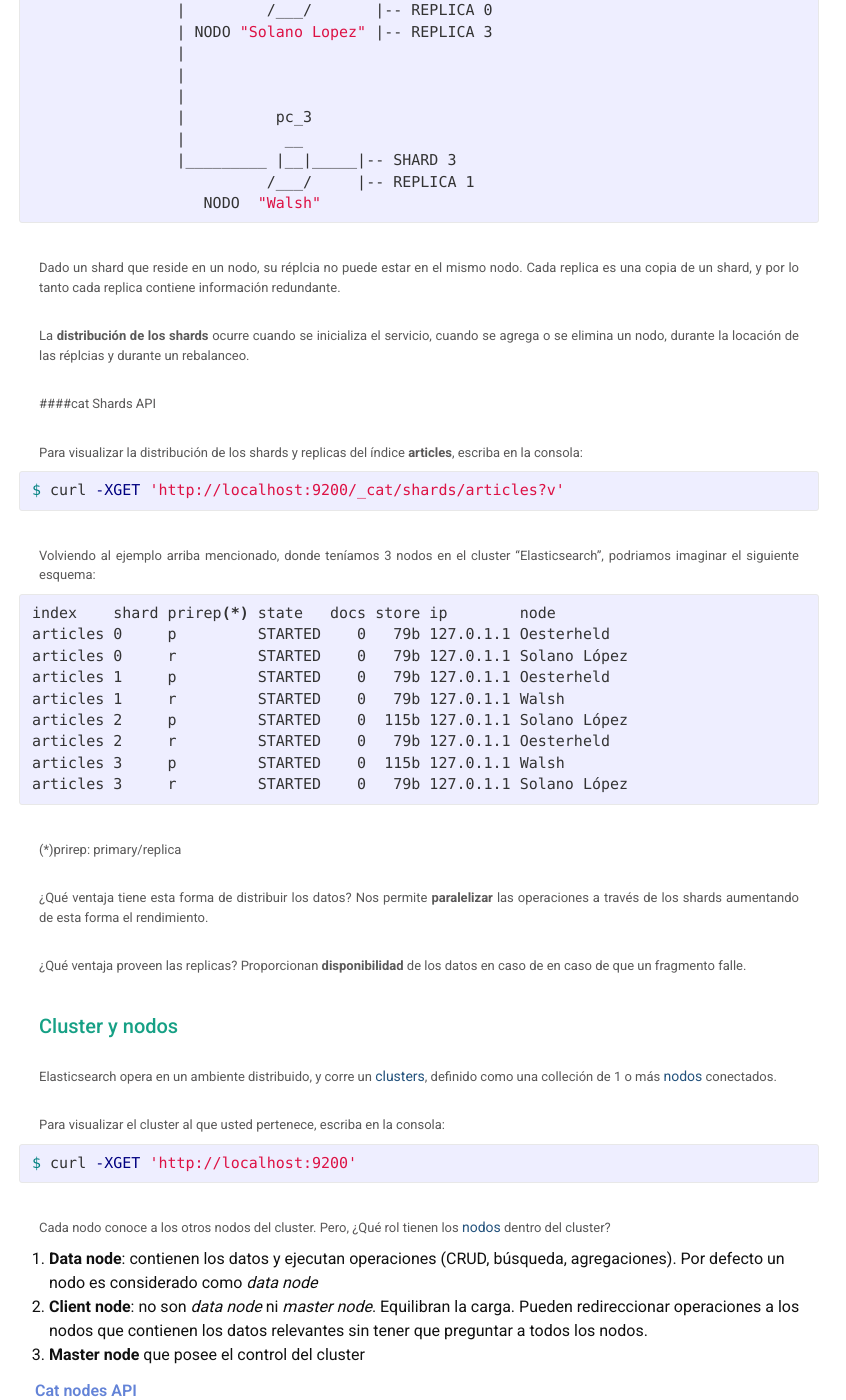
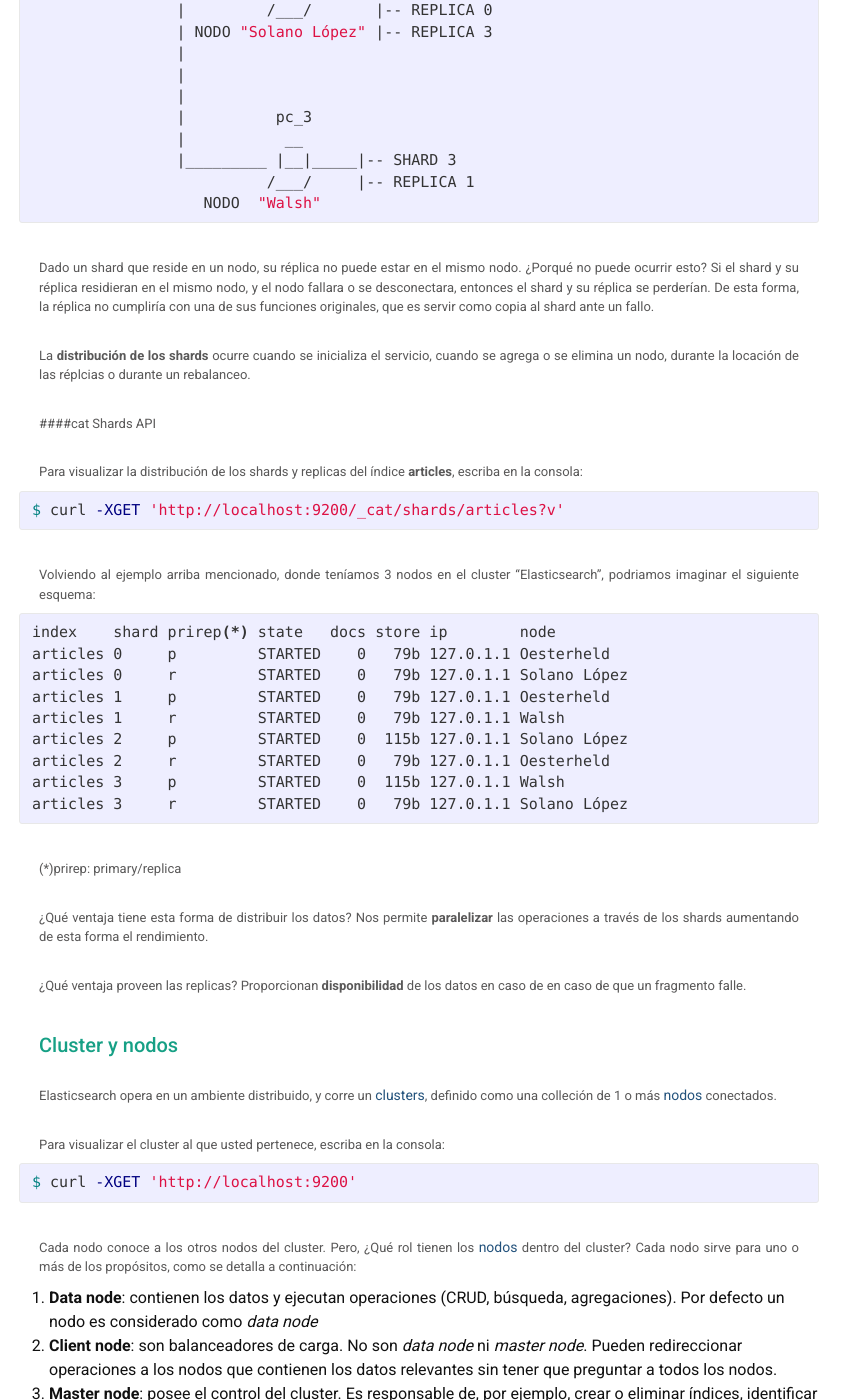
Before and after one commit to Desarrollo-CeSPI/desarrollo-cespi.github.io, a Jekyll site: the page built from _posts/2016-04-22-elasticsearch-module_2.md, in a window 1280 px wide and 1400 px high, scrolled down 3038 px. Shown: the whole window, without its empty margins (221-1067 px from the left). Built offline with Jekyll 4.4.1, drawn with Linux system fonts in a browser that asks for light colours; some of the changed text lies outside the part shown.

Commit message:
comments were reviewed and changed

```diff
--- a/_posts/2016-04-22-elasticsearch-module_2.md
+++ b/_posts/2016-04-22-elasticsearch-module_2.md
@@ -142,7 +142,7 @@
 CLUSTER --------|           __
 "Elasticsearch" |_________ |__|_______|-- SHARD 2
                 |         /___/       |-- REPLICA 0
-                | NODO "Solano Lopez" |-- REPLICA 3
+                | NODO "Solano López" |-- REPLICA 3
                 |
                 |
                 |
@@ -155,12 +155,15 @@
 {% endhighlight %}
 
 
-Dado un shard que reside en un nodo, su réplcia no puede estar en el mismo nodo.
-Cada replica es una copia de un shard, y por lo tanto cada replica contiene información
-redundante.
+Dado un shard que reside en un nodo, su réplica no puede estar en el mismo nodo.
+¿Porqué no puede ocurrir esto?
+Si el shard y su réplica residieran en el mismo nodo, y el nodo fallara o se desconectara,
+entonces el shard y su réplica se perderían.
+De esta forma, la réplica no cumpliría con una de sus funciones originales, que es servir
+como copia al shard ante un fallo.
 
 La **distribución de los shards** ocurre cuando se inicializa el servicio, cuando se agrega o
-se elimina un nodo, durante la locación de las réplcias y durante un rebalanceo.
+se elimina un nodo, durante la locación de las réplcias o durante un rebalanceo.
 
 
 ####cat Shards API
@@ -214,15 +217,20 @@
 
 
 Cada nodo conoce a los otros nodos del cluster. Pero, ¿Qué rol tienen los
-[nodos](https://www.elastic.co/guide/en/elasticsearch/reference/1.4/modules-node.html)
-dentro del cluster?
+[nodos](https://www.elastic.co/guide/en/elasticsearch/reference/2.3/modules-node.html)
+dentro del cluster? Cada nodo sirve para uno o más  de los  propósitos, como se detalla a continuación:
 
 1. **Data node**: contienen los datos y ejecutan operaciones (CRUD, búsqueda, agregaciones).
 Por defecto un nodo es considerado como *data node*
-2. **Client node**: no son *data node*  ni *master node*. Equilibran la carga.
+2. **Client node**: son balanceadores de carga. No son *data node*  ni *master node*.
 Pueden redireccionar operaciones a los nodos que contienen los datos relevantes sin tener que
 preguntar a todos los nodos.
-3. **Master node** que posee el control del cluster
+3. **Master node**: posee el control del cluster. Es responsable de, por ejemplo, crear o
+eliminar índices, identificar que nodos son parte del cluster, reubicar los shards dentro
+de los nodos.
+4. **Tribe node**: es un tipo de *client node*, que se conecta con múltiples cluster.
+Permite realizar búsqueda y operaciones de lectura/escritura sobre los clusters
+conectados.
 
 #### Cat nodes API
 
```
